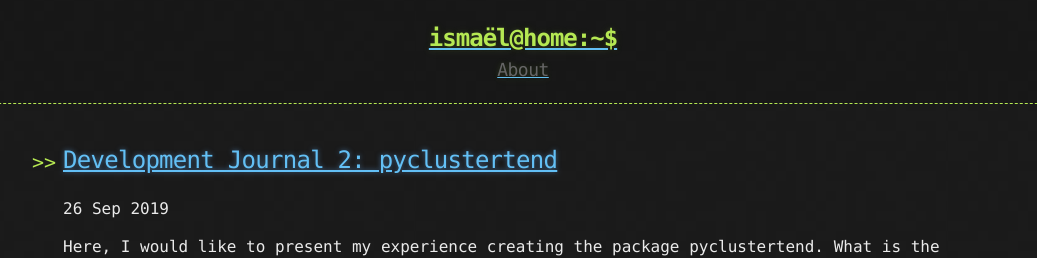
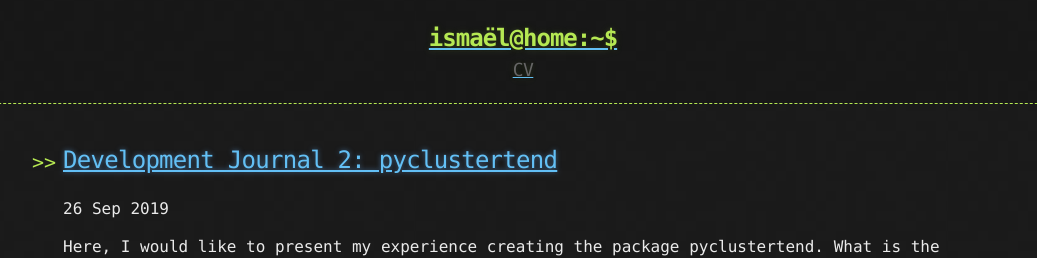
Before and after one commit to lachhebo/lachhebo.github.io, a Jekyll site: the page built from index.html, in a window 1280 px wide. Shown: the top 258 px of the page, without its empty margins (117-1154 px from the left). Built offline with Jekyll 4.4.1, drawn with Linux system fonts in a browser that asks for light colours; the list of posts is cut into pages by our own code.

Commit message:
renamed about page to CV

```diff
--- a/_includes/links.html
+++ b/_includes/links.html
@@ -1 +1 @@
-<a href="{{ "/about" | prepend: site.baseurl | replace: '//', '/' }}"><h2 class="header-link">About</h2></a>
+<a href="{{ "/about" | prepend: site.baseurl | replace: '//', '/' }}"><h2 class="header-link">CV</h2></a>
```
